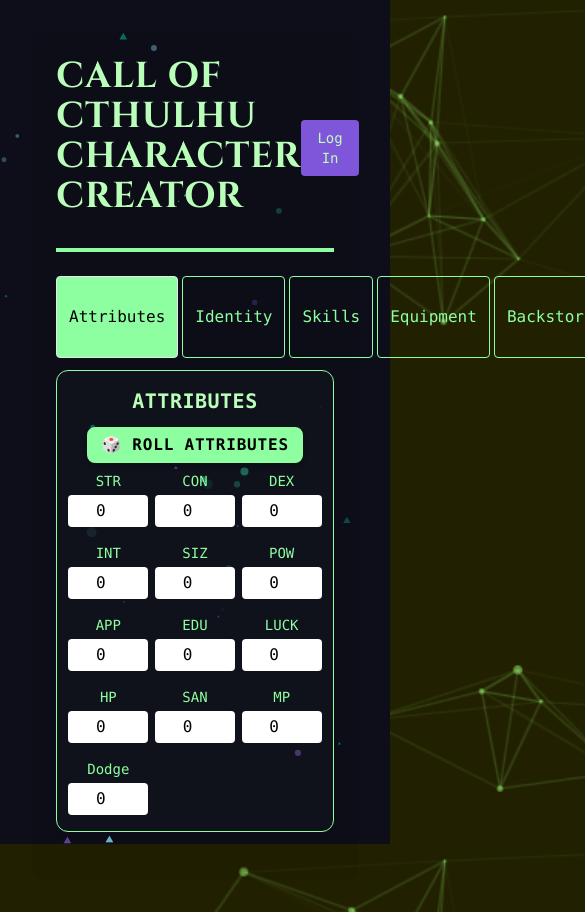
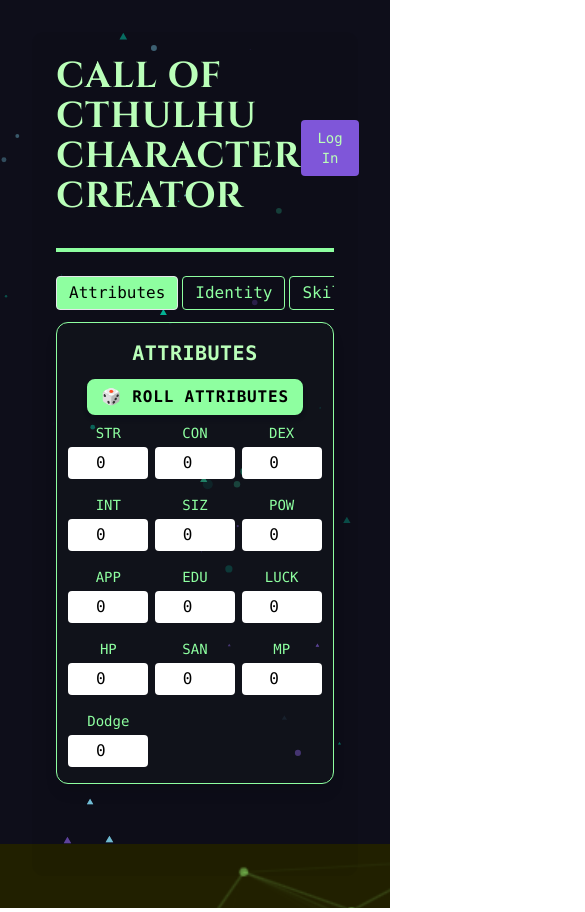
Before and after one commit to Gursavakhjhutty/cocbeyond, a React (Vite) app: page / in a window 390 px wide. Shown: the top 912 px of the page, 585 px wide, since content can reach past the window. Built offline with nearby package versions, Linux system fonts and the light colour scheme.

Commit message:
Scrollable Tabs

```diff
--- a/src/App.jsx
+++ b/src/App.jsx
@@ -974,9 +974,17 @@
           </div>
 
 
-          <div className="flex text-right mb-3 gap-1">
+          <div className="flex text-right mb-3 gap-1 overflow-x-auto md:overflow-x-visible whitespace-nowrap">
             {steps.map((label, idx) => (
-              <button key={label} onClick={() => setStep(idx)} className={`px-3 py-1 rounded border ${idx === step ? 'bg-[#8effa0] text-black' : 'border-eldritch-accent text-eldritch-accent'}`}>
+              <button
+                key={label}
+                onClick={() => setStep(idx)}
+                className={`px-3 py-1 rounded border shrink-0 ${
+                  idx === step
+                    ? 'bg-[#8effa0] text-black'
+                    : 'border-eldritch-accent text-eldritch-accent'
+                }`}
+              >
                 {label}
               </button>
             ))}
```
